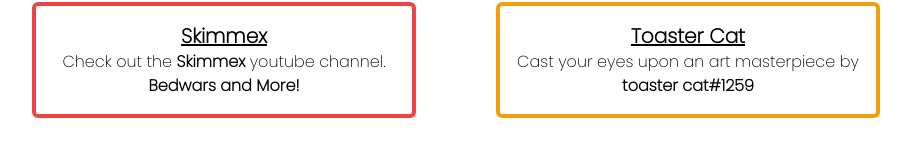
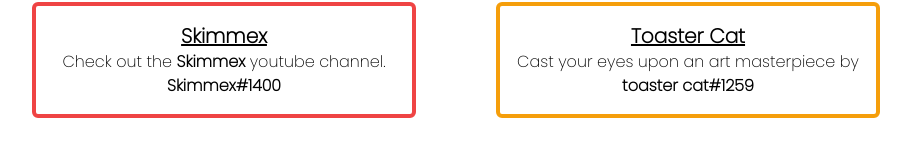
Before and after one commit to boomermath/fork-window, a Next.js app: page / in a window 1280 px wide. Shown: the part 338-502 px from the top of the page, without its empty margins (184-1095 px from the left). Built offline with nearby package versions, Linux system fonts and the light colour scheme.

Commit message:
Update index.js

```diff
--- a/pages/index.js
+++ b/pages/index.js
@@ -7,7 +7,7 @@ export default function Home() {
       <div className="block">
         <Leaflet header="Skimmex" className="hover:bg-red-500 border-red-500" href="https://www.youtube.com/channel/UCshd2Sc9wARF2whmQgW3hyw">
           Check out the <b>Skimmex</b> youtube channel. <br />
-          <b>Bedwars and More!</b>
+          <b>Skimmex#1400</b>
         </Leaflet>
         <Leaflet header="Toaster Cat" className="hover:bg-yellow-500 border-yellow-500" href="/toastyart.png">
           Cast your eyes upon an art masterpiece by <br /> <b>toaster cat#1259</b>
```
